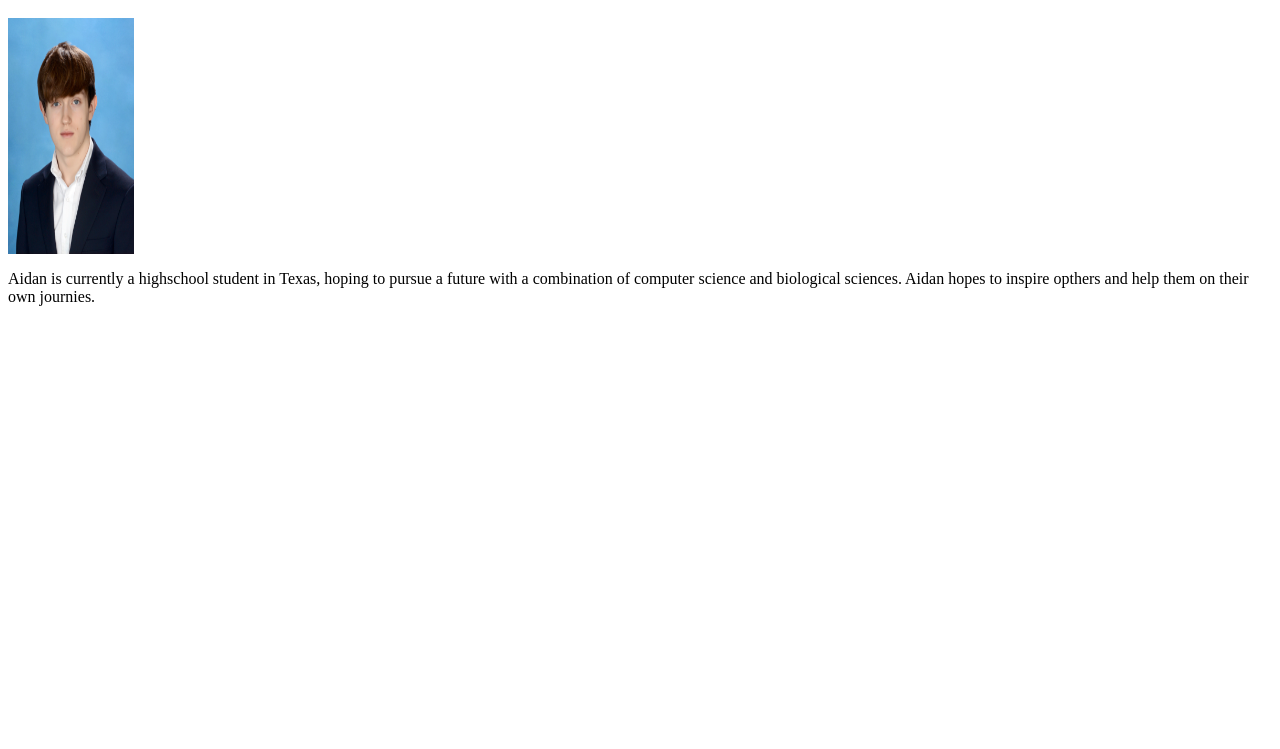
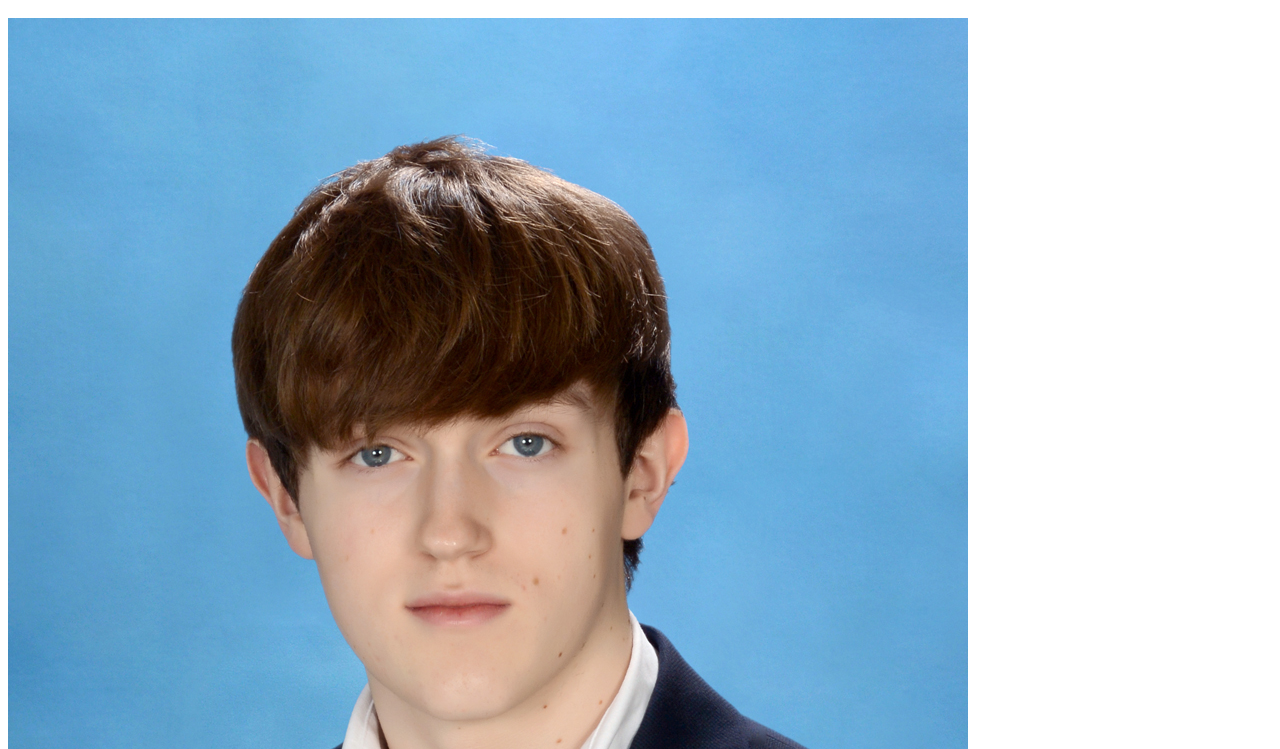
Before and after one commit to aidandmurphy/aidandmurphy.github.io, a plain HTML site: page about.html in a window 1280 px wide. Shown: the part 51-800 px from the top of the page. Drawn offline with Linux system fonts and the light colour scheme.

Commit message:
Update about.html

```diff
--- a/about.html
+++ b/about.html
@@ -18,7 +18,7 @@
 <div class= "flex">
   <h1>about.html</h1>
 </div>
- <img src ="rsc/EHS-2023-24.jpg" width="10%" height="30%">
+ <img src ="rsc/EHS-2023-24.jpg" max-width="10%"; max-height="30%"; width: auto; height: auto;>
 <div class = "flex">
    <p>Aidan is currently a highschool student in Texas, hoping to pursue a future with a combination of computer science and biological sciences. Aidan hopes to inspire opthers and help them on their own journies.</p>
 </div>
```
